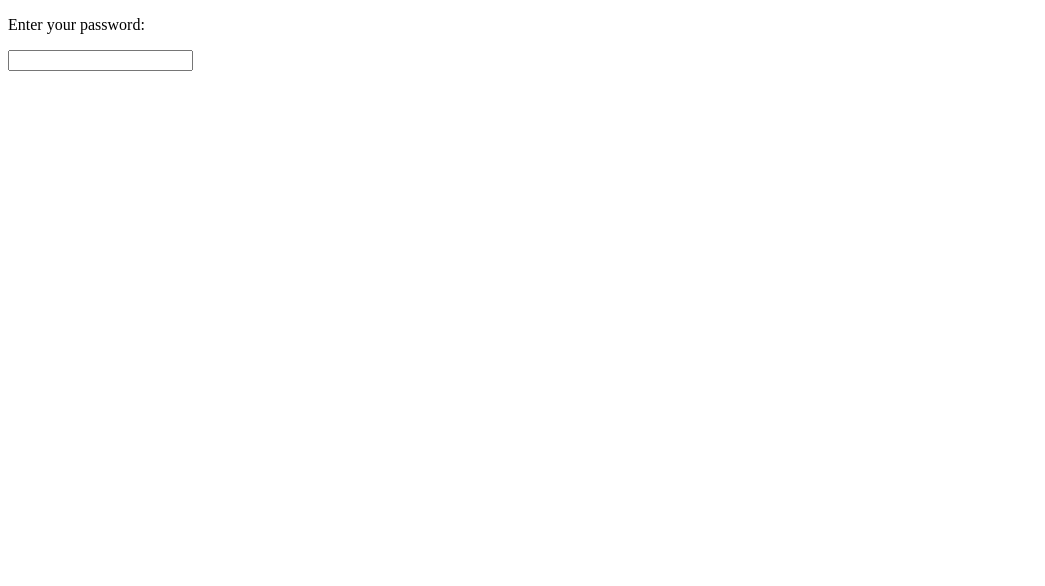
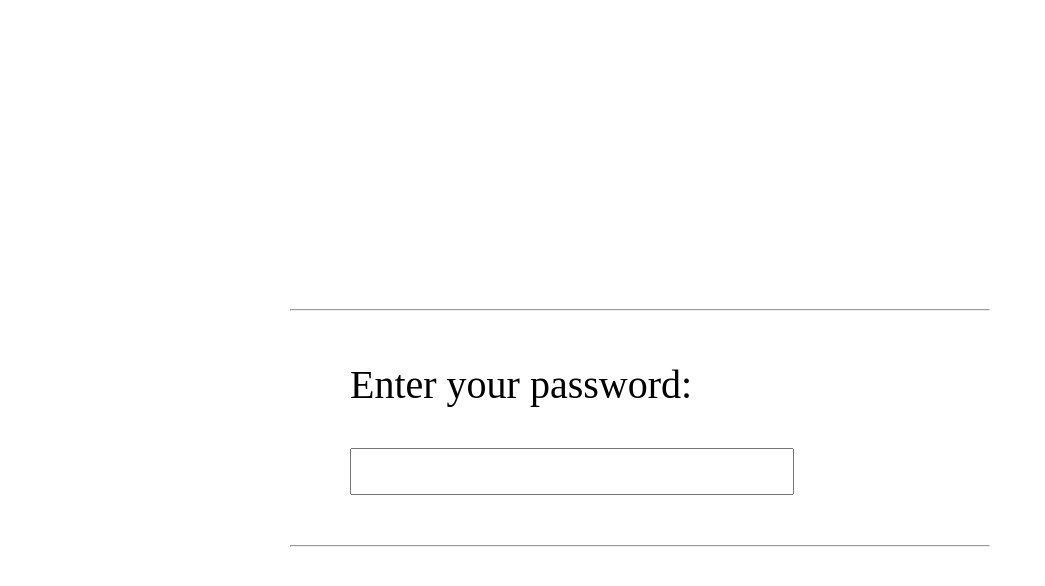
Before and after one commit to Dmitry27Zh/Password-validation, a plain HTML site: page index.html in a window 1280 px wide. Shown: the whole page, without its empty margins (0-1045 px from the left). Drawn offline with Linux system fonts and the light colour scheme.

Commit message:
Стилизует форму

```diff
--- a/index.html
+++ b/index.html
@@ -4,15 +4,21 @@
 <head>
   <meta charset="UTF-8">
   <title>Password validation</title>
+  <link rel="stylesheet" href="style.css">
   <script src="index.js" defer></script>
 </head>
 
 <body>
-  <form id="password">
-    <p>Enter your password:</p>
-    <input type="text" name="password" required>
-  </form>
-
+  <div class="wrapper">
+    <form class="password" id="password">
+      <hr>
+      <div class="password__inner">
+        <h2 class="password__call">Enter your password:</h2>
+        <input class="password__input" id="input" type="text" name="password" required>
+      </div>
+      <hr>
+    </form>
+  </div>
 </body>
 
 </html>
--- /dev/null
+++ b/style.css
@@ -0,0 +1,50 @@
+html {
+  height: 100%;
+  font-size: 25px;
+}
+
+@media (max-width: 1920px) {
+  html {
+    font-size: 22px;
+  }
+}
+
+@media (max-width: 1600px) {
+  html {
+    font-size: 20px;
+  }
+}
+
+body {
+  height: 100%;
+}
+
+.wrapper {
+  display: flex;
+  flex-direction: column;
+  justify-content: center;
+  height: 100%;
+  padding-top: 20px;
+}
+
+.password {
+  align-self: center;
+  max-width: 700px;
+  width: 100%;
+}
+
+.password__inner {
+  padding: 2rem 3rem;
+}
+
+.password__call {
+  font-weight: 500;
+  font-size: 2rem;
+  margin: 0 0 2rem;
+}
+
+.password__input {
+  width: 20rem;
+  padding: 0.5rem 1rem;
+  font-size: 1rem;
+}
```
